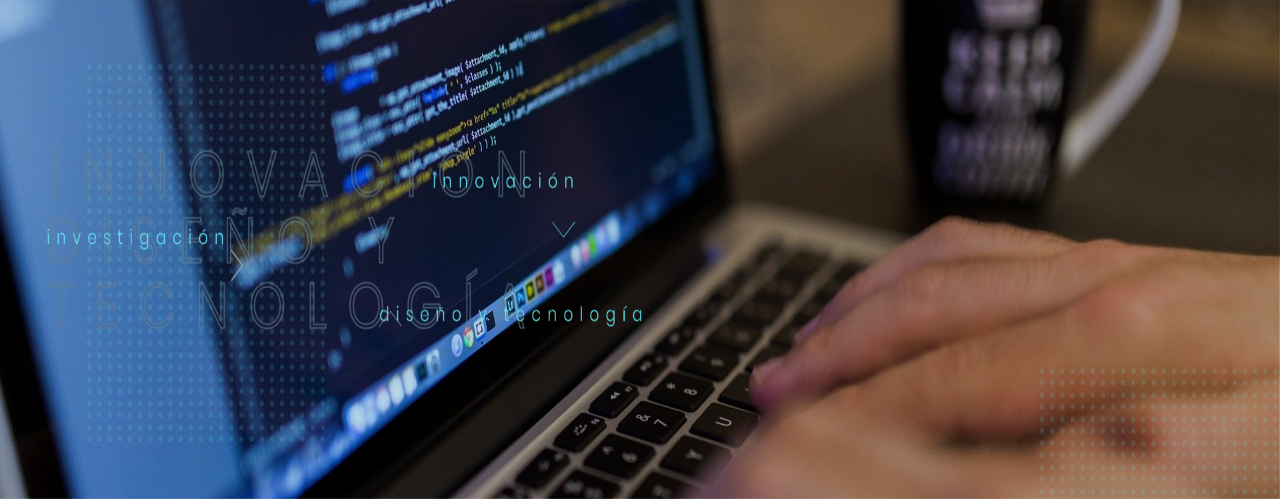
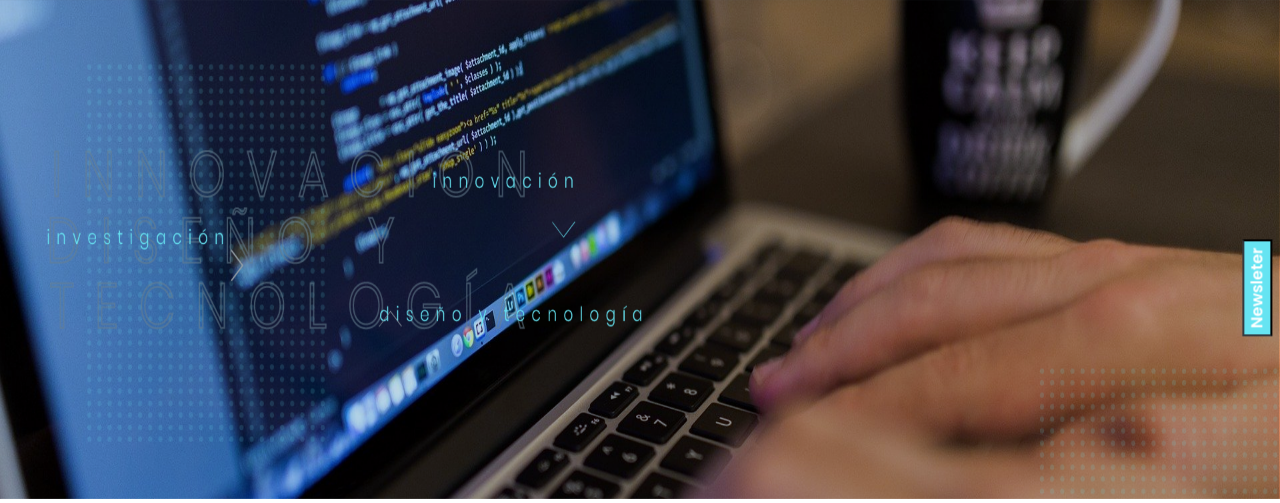
Before and after one commit to JJGuaca/EstratcoProyecto, a PHP site: page / in a window 1280 px wide. Shown: the part 97-600 px from the top of the page. Run offline with PHP 8.4, Linux system fonts and the light colour scheme; some web fonts are replaced.

Commit message:
Flotante
Boton flotante Newsleter

```diff
--- a/css/propios.css
+++ b/css/propios.css
@@ -3,6 +3,9 @@
 }
 .bg-dark2{
 	background-color: #66e4f2;
+}
+.bg-dark3{
+	background-color: #435a69;
 }
 .bg-dark3{
 	background-color: #435a69;
@@ -30,3 +33,12 @@ a>span{
 a{
 	font-family: 'Poppins-SemiBold';
 }
+.flotante{
+	border: none;
+    display: block;
+    position: fixed;
+    bottom: 50%;
+    right: -2%;
+    z-index: 1;
+    transform: rotate(-90deg);
+}
--- a/index.html
+++ b/index.html
@@ -41,7 +41,7 @@
       </div>
     </nav>
 
-
+	<a href="#" class="flotante"><button class="btn-dark bg-dark2">Newsleter</button></a>
 	<main role="main">
 
 		<!--SECCION 1-->
```
